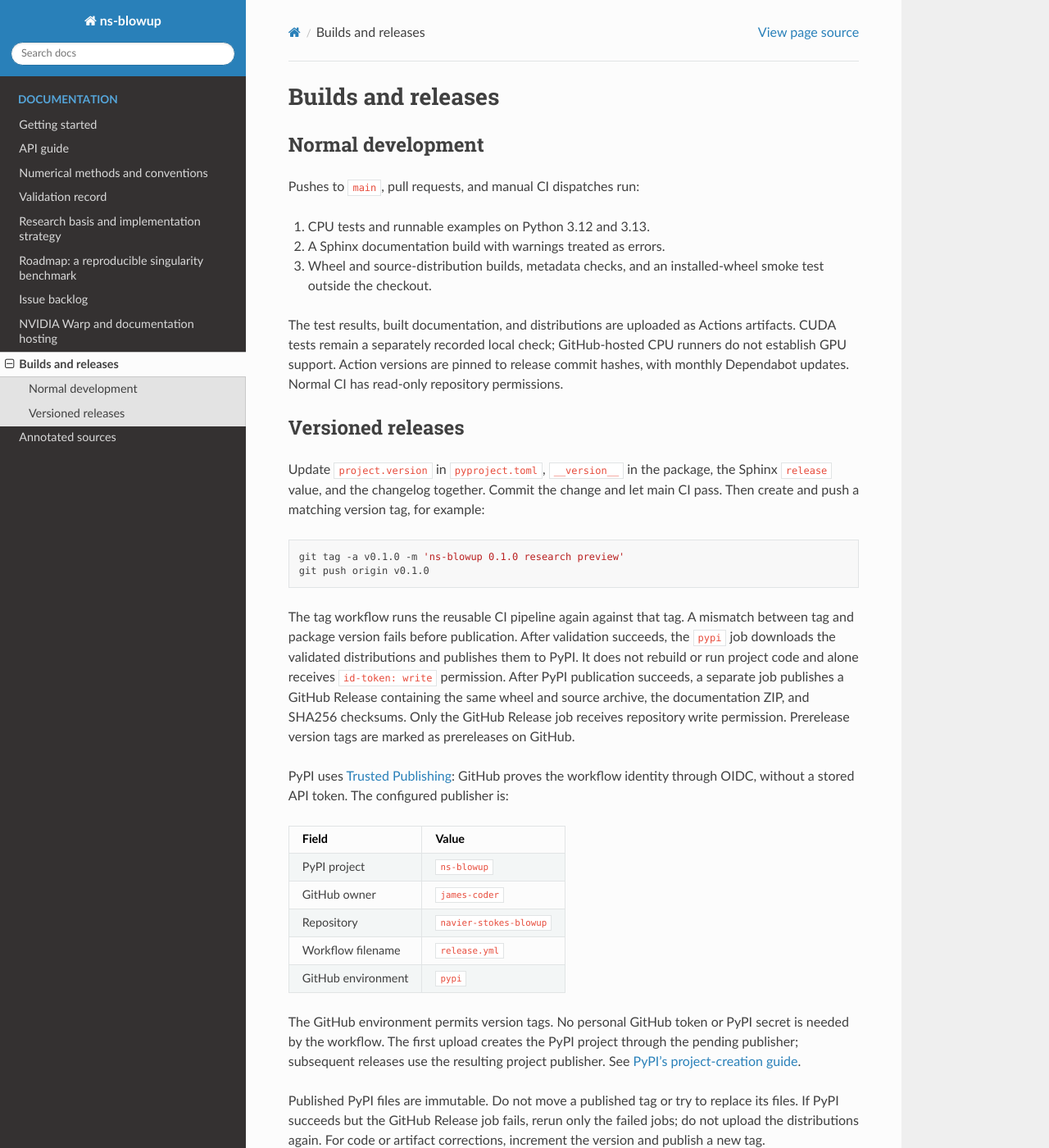
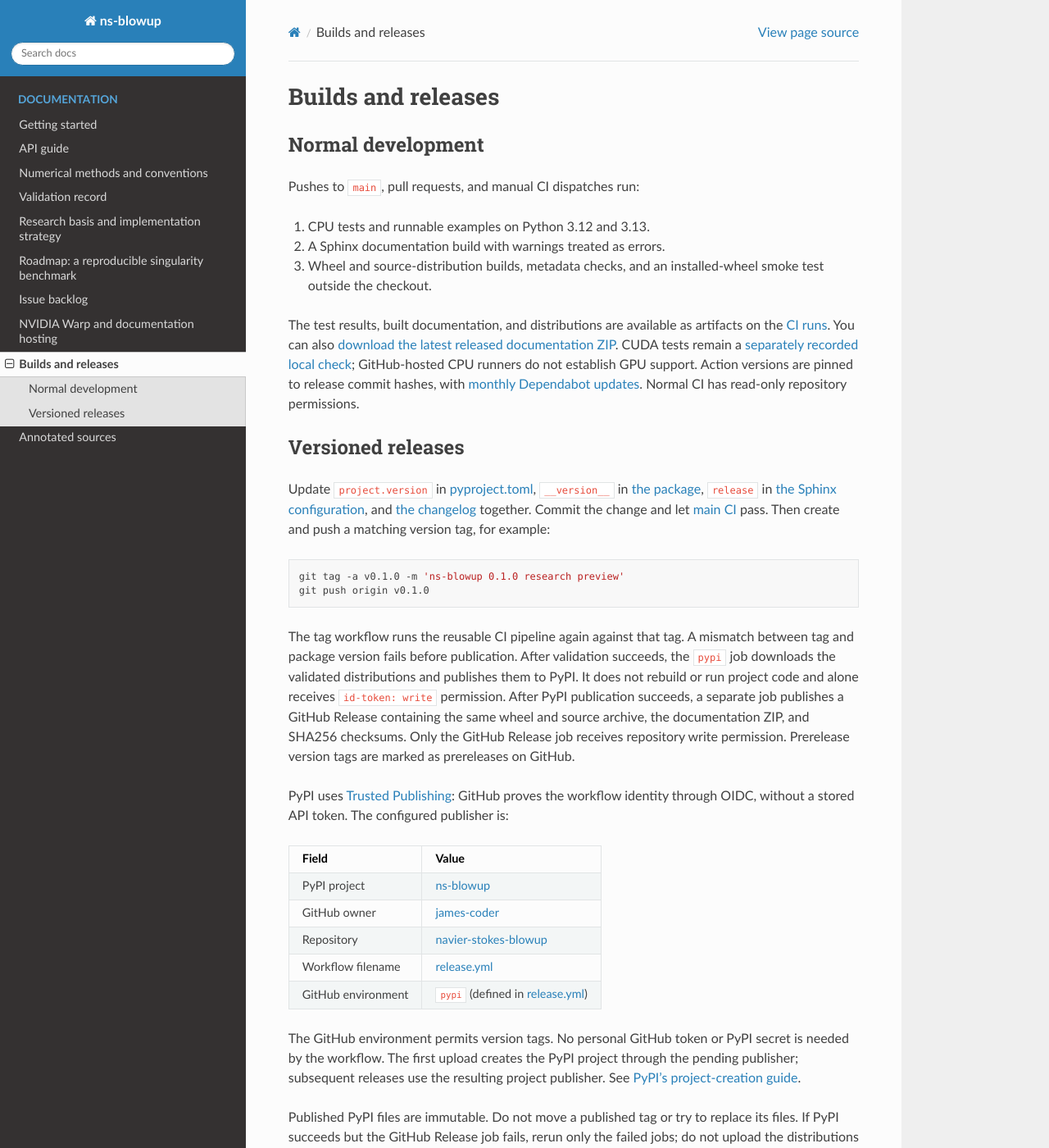
Before and after one commit to james-coder/navier-stokes-blowup, a Sphinx documentation site: the page built from docs/releases.md, in a window 1280 px wide and 1400 px high. Shown: the whole window at 82% size. Built offline with Sphinx 7.4.7 and the Read the Docs theme 3.1.0, drawn with Linux system fonts in a browser that asks for light colours; some of the changed text lies outside the part shown.

Commit message:
Make documentation actionable and show real vorticity output
Fixes #114

Fixes #115

````diff
--- a/docs/releases.md
+++ b/docs/releases.md
@@ -8,11 +8,11 @@ Pushes to `main`, pull requests, and manual CI dispatches run:
 2. A Sphinx documentation build with warnings treated as errors.
 3. Wheel and source-distribution builds, metadata checks, and an installed-wheel smoke test outside the checkout.
 
-The test results, built documentation, and distributions are uploaded as Actions artifacts. CUDA tests remain a separately recorded local check; GitHub-hosted CPU runners do not establish GPU support. Action versions are pinned to release commit hashes, with monthly Dependabot updates. Normal CI has read-only repository permissions.
+The test results, built documentation, and distributions are available as artifacts on the [CI runs](https://github.com/james-coder/navier-stokes-blowup/actions/workflows/ci.yml). You can also [download the latest released documentation ZIP](https://github.com/james-coder/navier-stokes-blowup/releases/latest/download/documentation.zip). CUDA tests remain a [separately recorded local check](validation.md); GitHub-hosted CPU runners do not establish GPU support. Action versions are pinned to release commit hashes, with [monthly Dependabot updates](https://github.com/james-coder/navier-stokes-blowup/blob/main/.github/dependabot.yml). Normal CI has read-only repository permissions.
 
 ## Versioned releases
 
-Update `project.version` in `pyproject.toml`, `__version__` in the package, the Sphinx `release` value, and the changelog together. Commit the change and let main CI pass. Then create and push a matching version tag, for example:
+Update `project.version` in [pyproject.toml](https://github.com/james-coder/navier-stokes-blowup/blob/main/pyproject.toml), `__version__` in [the package](https://github.com/james-coder/navier-stokes-blowup/blob/main/src/ns_blowup/__init__.py), `release` in [the Sphinx configuration](https://github.com/james-coder/navier-stokes-blowup/blob/main/docs/conf.py), and [the changelog](https://github.com/james-coder/navier-stokes-blowup/blob/main/CHANGELOG.md) together. Commit the change and let [main CI](https://github.com/james-coder/navier-stokes-blowup/actions/workflows/ci.yml) pass. Then create and push a matching version tag, for example:
 
 ```bash
 git tag -a v0.1.0 -m 'ns-blowup 0.1.0 research preview'
@@ -25,14 +25,14 @@ PyPI uses [Trusted Publishing](https://docs.pypi.org/trusted-publishers/using-a-
 
 | Field | Value |
 | --- | --- |
-| PyPI project | `ns-blowup` |
-| GitHub owner | `james-coder` |
-| Repository | `navier-stokes-blowup` |
-| Workflow filename | `release.yml` |
-| GitHub environment | `pypi` |
+| PyPI project | [ns-blowup](https://pypi.org/project/ns-blowup/) |
+| GitHub owner | [james-coder](https://github.com/james-coder) |
+| Repository | [navier-stokes-blowup](https://github.com/james-coder/navier-stokes-blowup) |
+| Workflow filename | [release.yml](https://github.com/james-coder/navier-stokes-blowup/blob/main/.github/workflows/release.yml) |
+| GitHub environment | `pypi` (defined in [release.yml](https://github.com/james-coder/navier-stokes-blowup/blob/main/.github/workflows/release.yml)) |
 
 The GitHub environment permits version tags. No personal GitHub token or PyPI secret is needed by the workflow. The first upload creates the PyPI project through the pending publisher; subsequent releases use the resulting project publisher. See [PyPI's project-creation guide](https://docs.pypi.org/trusted-publishers/creating-a-project-through-oidc/).
 
 Published PyPI files are immutable. Do not move a published tag or try to replace its files. If PyPI succeeds but the GitHub Release job fails, rerun only the failed jobs; do not upload the distributions again. For code or artifact corrections, increment the version and publish a new tag.
 
-Check [Release Actions](https://github.com/james-coder/navier-stokes-blowup/actions/workflows/release.yml), [GitHub Releases](https://github.com/james-coder/navier-stokes-blowup/releases), and [PyPI](https://pypi.org/project/ns-blowup/) for publication status. Documentation CI produces a downloadable site; hosted Read the Docs deployment remains **Not Yet Tested / Not Connected**.
+Check [Release Actions](https://github.com/james-coder/navier-stokes-blowup/actions/workflows/release.yml), [GitHub Releases](https://github.com/james-coder/navier-stokes-blowup/releases), and [PyPI](https://pypi.org/project/ns-blowup/) for publication status. [Download the released documentation](https://github.com/james-coder/navier-stokes-blowup/releases/latest/download/documentation.zip) and [SHA256 checksums](https://github.com/james-coder/navier-stokes-blowup/releases/latest/download/SHA256SUMS). Hosted Read the Docs deployment remains **Not Yet Tested / Not Connected**, tracked in [#103](https://github.com/james-coder/navier-stokes-blowup/issues/103).
````
Also changed, not shown: CONTRIBUTING.md (+4 -2 lines), README.md (+11 -7 lines), docs/index.md (+1 -1 lines), docs/platforms.md (+3 -3 lines), docs/tutorial.md (+10 -4 lines), docs/validation.md (+1 -1 lines), docs/images/vorticity.png (added), 2 other files.
